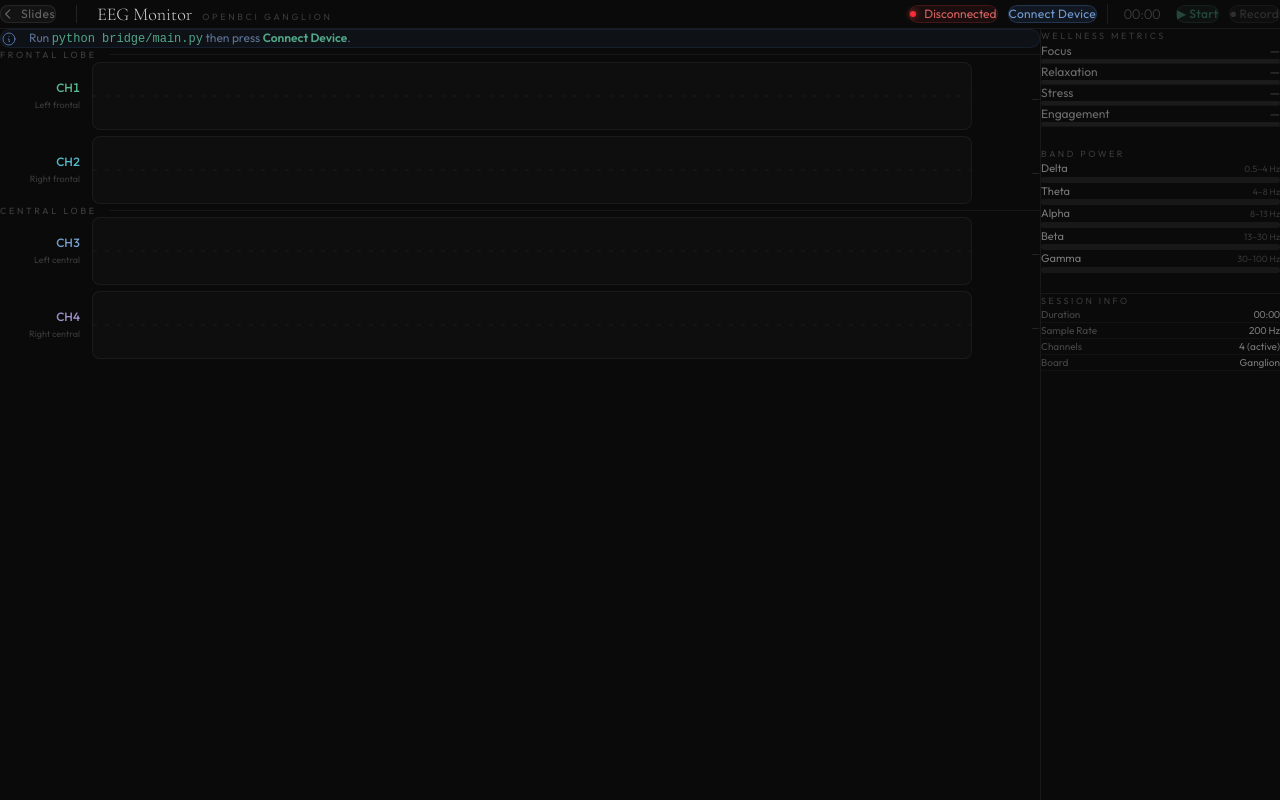
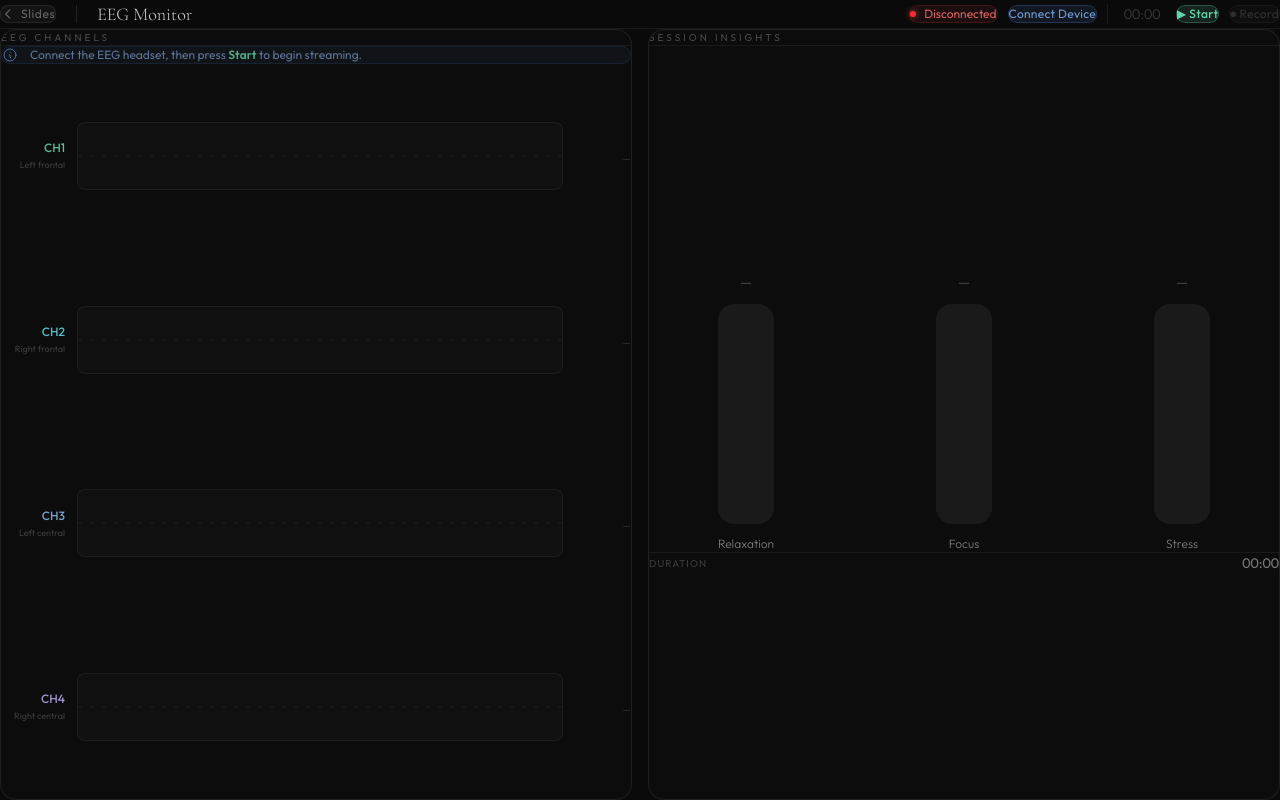
Before and after one commit to MBB-Neurotech/EEG-Meditation-interface-respository, a React (Vite) app: page /data in a window 1280 px wide. Built offline with nearby package versions, Linux system fonts and the light colour scheme.

Commit message:
Changed start button and data page format

```diff
--- a/src/pages/EEGPage.jsx
+++ b/src/pages/EEGPage.jsx
@@ -11,11 +11,15 @@ const CHANNELS = [
 
 const WS_URL     = 'ws://localhost:8765'
 const BUFFER_LEN = 400
-const EEG_SCALE  = 150   // μV — normalise raw samples into [-1, 1] range for canvas
+const EEG_SCALE  = 150
+
+const INSIGHTS = [
+  { label: 'Relaxation', value: 71, color: '#6ee7b7' },
+  { label: 'Focus',      value: 64, color: '#93c5fd' },
+  { label: 'Stress',     value: 28, color: '#fca5a5' },
+]
 
 // ── Waveform canvas ────────────────────────────────────────────────────────
-// bufRef.current is a plain Array that EEGPage mutates in place on every WS message.
-// The canvas reads from it on every animation frame — no props change needed.
 function WaveformCanvas({ bufRef, color, isLive }) {
   const canvasRef = useRef(null)
   const animRef   = useRef(null)
@@ -35,7 +39,6 @@ function WaveformCanvas({ bufRef, color, isLive }) {
 
       ctx.clearRect(0, 0, W, H)
 
-      // centre dashed line
       ctx.strokeStyle = 'rgba(255,255,255,0.06)'
       ctx.lineWidth = 1
       ctx.setLineDash([4, 8])
@@ -86,10 +89,10 @@ function formatTime(s) {
 }
 
 const STATUS = {
-  disconnected: { dot: 'bg-red-500',    shadow: 'rgba(239,68,68,0.8)',   bg: 'rgba(239,68,68,0.08)',   border: 'rgba(239,68,68,0.18)',   text: 'rgba(248,113,113,0.85)', label: 'Disconnected' },
-  connecting:   { dot: 'bg-yellow-400', shadow: 'rgba(250,204,21,0.8)',  bg: 'rgba(250,204,21,0.08)',  border: 'rgba(250,204,21,0.18)',  text: 'rgba(253,224,71,0.85)',  label: 'Connecting…'  },
-  connected:    { dot: 'bg-green-400',  shadow: 'rgba(74,222,128,0.8)',  bg: 'rgba(74,222,128,0.08)',  border: 'rgba(74,222,128,0.18)',  text: 'rgba(134,239,172,0.85)', label: 'Connected'    },
-  error:        { dot: 'bg-red-500',    shadow: 'rgba(239,68,68,0.8)',   bg: 'rgba(239,68,68,0.08)',   border: 'rgba(239,68,68,0.18)',   text: 'rgba(248,113,113,0.85)', label: 'Error'        },
+  disconnected: { dot: 'bg-red-500',    shadow: 'rgba(239,68,68,0.8)',  bg: 'rgba(239,68,68,0.08)',  border: 'rgba(239,68,68,0.18)',  text: 'rgba(248,113,113,0.85)', label: 'Disconnected' },
+  connecting:   { dot: 'bg-yellow-400', shadow: 'rgba(250,204,21,0.8)', bg: 'rgba(250,204,21,0.08)', border: 'rgba(250,204,21,0.18)', text: 'rgba(253,224,71,0.85)',  label: 'Connecting…'  },
+  connected:    { dot: 'bg-green-400',  shadow: 'rgba(74,222,128,0.8)', bg: 'rgba(74,222,128,0.08)', border: 'rgba(74,222,128,0.18)', text: 'rgba(134,239,172,0.85)', label: 'Connected'    },
+  error:        { dot: 'bg-red-500',    shadow: 'rgba(239,68,68,0.8)',  bg: 'rgba(239,68,68,0.08)',  border: 'rgba(239,68,68,0.18)',  text: 'rgba(248,113,113,0.85)', label: 'Error'        },
 }
 
 // ── Main component ─────────────────────────────────────────────────────────
@@ -100,11 +103,9 @@ export default function EEGPage() {
   const [elapsed,     setElapsed]     = useState(0)
   const [amplitudes,  setAmplitudes]  = useState(CHANNELS.map(() => '—'))
 
-  const wsRef   = useRef(null)
+  const wsRef    = useRef(null)
   const timerRef = useRef(null)
 
-  // One buffer object per channel; mutated in-place by the WS handler.
-  // Each element is { current: Array } to match React ref shape for WaveformCanvas.
   const channelBufRefs = useRef(
     CHANNELS.map(() => ({ current: new Array(BUFFER_LEN).fill(0) }))
   )
@@ -112,7 +113,6 @@ export default function EEGPage() {
   const isLive = wsStatus === 'connected'
   const sc     = STATUS[wsStatus]
 
-  // ── Session timer ──────────────────────────────────────────────────────
   useEffect(() => {
     if (isRunning) {
       timerRef.current = setInterval(() => setElapsed(e => e + 1), 1000)
@@ -123,7 +123,6 @@ export default function EEGPage() {
     return () => clearInterval(timerRef.current)
   }, [isRunning])
 
-  // ── Amplitude readout (every 500 ms) ──────────────────────────────────
   useEffect(() => {
     if (!isLive) { setAmplitudes(CHANNELS.map(() => '—')); return }
     const id = setInterval(() => {
@@ -136,48 +135,32 @@ export default function EEGPage() {
     return () => clearInterval(id)
   }, [isLive])
 
-  // ── WebSocket connection ───────────────────────────────────────────────
   const connectDevice = useCallback(() => {
     if (wsRef.current) { wsRef.current.close(); wsRef.current = null }
-
     setWsStatus('connecting')
     const ws = new WebSocket(WS_URL)
-
-    ws.onopen = () => setWsStatus('connected')
-
-    ws.onclose = () => {
+    ws.onopen    = () => setWsStatus('connected')
+    ws.onclose   = () => {
       setWsStatus('disconnected')
       setIsRunning(false)
       channelBufRefs.current.forEach(ref => ref.current.fill(0))
     }
-
-    ws.onerror = () => setWsStatus('error')
-
+    ws.onerror   = () => setWsStatus('error')
     ws.onmessage = (e) => {
       try {
         const msg = JSON.parse(e.data)
         if (msg.type !== 'eeg') return
-        // msg.channels: Array<Array<number>>  — one inner array per EEG channel
         msg.channels.forEach((samples, i) => {
           if (i >= CHANNELS.length) return
           const buf = channelBufRefs.current[i].current
-          samples.forEach(v => {
-            buf.shift()
-            buf.push(v / EEG_SCALE)
+          samples.forEach(v => { buf.shift(); buf.push(v / EEG_SCALE) })
         })
-        })
-      } catch { /* malformed frame — ignore */ }
+      } catch { /* malformed frame */ }
     }
-
     wsRef.current = ws
   }, [])
 
   const handleStop = () => { setIsRunning(false); setElapsed(0) }
-
-  const grouped = CHANNELS.reduce((acc, ch) => {
-    ;(acc[ch.region] ||= []).push(ch)
-    return acc
-  }, {})
 
   return (
     <div className="w-screen h-screen overflow-hidden flex flex-col"
@@ -201,18 +184,12 @@ export default function EEGPage() {
 
           <div style={{ width: 1, height: 18, background: 'rgba(255,255,255,0.1)' }} />
 
-          <div className="flex items-baseline gap-2.5">
           <span className="font-serif text-lg font-light" style={{ color: 'rgba(255,255,255,0.82)' }}>
             EEG Monitor
           </span>
-            <span className="font-sans text-[9px] tracking-[0.3em] uppercase" style={{ color: 'rgba(255,255,255,0.2)' }}>
-              OpenBCI Ganglion
-            </span>
-          </div>
         </div>
 
         <div className="flex items-center gap-2.5">
-          {/* Status pill */}
           <div className="flex items-center gap-2 px-3.5 py-1.5 rounded-full"
             style={{ background: sc.bg, border: `1px solid ${sc.border}` }}>
             <span className={`w-1.5 h-1.5 rounded-full ${sc.dot}`}
@@ -220,59 +197,61 @@ export default function EEGPage() {
             <span className="font-sans text-xs" style={{ color: sc.text }}>{sc.label}</span>
           </div>
 
-          <button
-            onClick={connectDevice}
-            disabled={wsStatus === 'connecting'}
-            className="font-sans text-xs px-4 py-1.5 rounded-full tracking-wide transition-all duration-200 hover:opacity-90 disabled:opacity-40 disabled:cursor-not-allowed"
+          <button onClick={connectDevice}
+            className="font-sans text-xs px-4 py-1.5 rounded-full tracking-wide transition-all duration-200 hover:opacity-90"
             style={{ background: 'rgba(100,160,255,0.1)', border: '1px solid rgba(100,160,255,0.2)', color: 'rgba(140,190,255,0.8)' }}>
-            {wsStatus === 'connected' ? 'Reconnect' : 'Connect Device'}
+            Connect Device
           </button>
 
           <div style={{ width: 1, height: 20, background: 'rgba(255,255,255,0.08)' }} />
 
-          {/* Timer */}
           <span className="font-sans text-sm tabular-nums font-light w-12 text-center"
             style={{ color: isRunning ? 'rgba(255,255,255,0.7)' : 'rgba(255,255,255,0.2)' }}>
             {formatTime(elapsed)}
           </span>
 
-          {/* Start / Stop */}
           <button
             onClick={() => isRunning ? handleStop() : setIsRunning(true)}
-            disabled={!isLive}
-            className="font-sans text-xs px-5 py-1.5 rounded-full tracking-wide font-medium transition-all duration-200 disabled:opacity-30 disabled:cursor-not-allowed"
+            className="font-sans text-xs px-5 py-1.5 rounded-full tracking-wide font-medium transition-all duration-200"
             style={{
-              background: isRunning ? 'rgba(239,68,68,0.15)'    : 'rgba(110,231,183,0.12)',
-              border:     isRunning ? '1px solid rgba(239,68,68,0.3)' : '1px solid rgba(110,231,183,0.25)',
-              color:      isRunning ? 'rgba(252,165,165,0.9)'   : 'rgba(110,231,183,0.9)',
+              background: isRunning ? 'rgba(239,68,68,0.15)' : 'rgba(110,231,183,0.12)',
+              border: isRunning ? '1px solid rgba(239,68,68,0.3)' : '1px solid rgba(110,231,183,0.25)',
+              color: isRunning ? 'rgba(252,165,165,0.9)' : 'rgba(110,231,183,0.9)',
             }}>
             {isRunning ? '■ Stop' : '▶ Start'}
           </button>
 
-          {/* Record */}
           <button
             onClick={() => isRunning && setIsRecording(r => !r)}
             className="font-sans text-xs px-4 py-1.5 rounded-full tracking-wide transition-all duration-200"
             style={{
-              background: isRecording ? 'rgba(239,68,68,0.15)'         : 'rgba(255,255,255,0.04)',
-              border:     isRecording ? '1px solid rgba(239,68,68,0.3)' : '1px solid rgba(255,255,255,0.08)',
-              color:      isRecording ? 'rgba(252,165,165,0.9)'        : 'rgba(255,255,255,0.28)',
-              cursor:     isRunning ? 'pointer' : 'not-allowed',
-              opacity:    isRunning ? 1 : 0.5,
+              background: isRecording ? 'rgba(239,68,68,0.15)' : 'rgba(255,255,255,0.04)',
+              border: isRecording ? '1px solid rgba(239,68,68,0.3)' : '1px solid rgba(255,255,255,0.08)',
+              color: isRecording ? 'rgba(252,165,165,0.9)' : 'rgba(255,255,255,0.28)',
+              cursor: isRunning ? 'pointer' : 'not-allowed',
+              opacity: isRunning ? 1 : 0.5,
             }}>
             {isRecording ? '● Recording' : '⏺ Record'}
           </button>
         </div>
       </header>
 
-      {/* ── Main layout ── */}
-      <div className="flex flex-1 overflow-hidden">
+      {/* ── Two-box layout ── */}
+      <div className="flex flex-1 gap-4 p-4 overflow-hidden">
 
-        {/* Waveform area */}
-        <div className="flex-1 overflow-y-auto py-4 px-6">
+        {/* ── Left box: Waveforms ── */}
+        <div className="flex-1 flex flex-col rounded-2xl overflow-hidden"
+          style={{ background: 'rgba(255,255,255,0.01)', border: '1px solid rgba(255,255,255,0.08)' }}>
 
-          {!isLive && (
-            <div className="mb-4 flex items-center gap-3 px-4 py-3 rounded-xl"
+          <div className="flex items-center px-5 py-3 flex-shrink-0"
+            style={{ borderBottom: '1px solid rgba(255,255,255,0.06)' }}>
+            <span className="font-sans text-[10px] tracking-[0.3em] uppercase"
+              style={{ color: 'rgba(255,255,255,0.25)' }}>EEG Channels</span>
+          </div>
+
+          <div className="flex-1 flex flex-col px-5 py-4 overflow-hidden">
+            {!isRunning && (
+              <div className="mb-3 flex items-center gap-3 px-4 py-3 rounded-xl flex-shrink-0"
                 style={{ background: 'rgba(100,160,255,0.05)', border: '1px solid rgba(100,160,255,0.1)' }}>
                 <svg className="w-4 h-4 flex-shrink-0" fill="none" stroke="currentColor" viewBox="0 0 24 24"
                   style={{ color: 'rgba(120,170,255,0.6)' }}>
@@ -280,149 +259,81 @@ export default function EEGPage() {
                     d="M13 16h-1v-4h-1m1-4h.01M21 12a9 9 0 11-18 0 9 9 0 0118 0z" />
                 </svg>
                 <p className="font-sans text-xs" style={{ color: 'rgba(160,195,255,0.55)' }}>
-                Run <code style={{ color: 'rgba(110,231,183,0.7)', fontFamily: 'monospace' }}>python bridge/main.py</code> then press <strong style={{ color: 'rgba(110,231,183,0.7)' }}>Connect Device</strong>.
+                  Connect the EEG headset, then press <strong style={{ color: 'rgba(110,231,183,0.7)' }}>Start</strong> to begin streaming.
                 </p>
               </div>
             )}
 
-          {Object.entries(grouped).map(([region, channels]) => (
-            <div key={region} className="mb-5">
-              <div className="flex items-center gap-3 mb-2">
-                <span className="font-sans text-[9px] tracking-[0.3em] uppercase"
-                  style={{ color: 'rgba(255,255,255,0.22)' }}>
-                  {region} Lobe
-                </span>
-                <div className="flex-1 h-px" style={{ background: 'rgba(255,255,255,0.05)' }} />
+            <div className="flex-1 flex flex-col justify-around">
+              {CHANNELS.map((ch, i) => (
+                <div key={ch.name} className="flex items-center gap-3" style={{ height: '68px' }}>
+                  <div className="w-16 flex-shrink-0 flex flex-col items-end gap-0.5">
+                    <span className="font-sans text-xs font-medium" style={{ color: ch.color + 'cc' }}>{ch.name}</span>
+                    <span className="font-sans text-[9px]" style={{ color: 'rgba(255,255,255,0.2)' }}>{ch.desc}</span>
                   </div>
-
-              <div className="flex flex-col gap-1.5">
-                {channels.map(ch => {
-                  const idx = CHANNELS.findIndex(c => c.name === ch.name)
-                  return (
-                    <div key={ch.name} className="flex items-center gap-3" style={{ height: '68px' }}>
-                      <div className="w-20 flex-shrink-0 flex flex-col items-end gap-0.5">
-                        <span className="font-sans text-xs font-medium tabular-nums"
-                          style={{ color: ch.color + 'cc' }}>
-                          {ch.name}
-                        </span>
-                        <span className="font-sans text-[9px]" style={{ color: 'rgba(255,255,255,0.2)' }}>
-                          {ch.desc}
-                        </span>
-                      </div>
-
                   <div className="flex-1 h-full rounded-lg overflow-hidden"
                     style={{ background: 'rgba(255,255,255,0.02)', border: '1px solid rgba(255,255,255,0.05)' }}>
-                        <WaveformCanvas
-                          bufRef={channelBufRefs.current[idx]}
-                          color={ch.color}
-                          isLive={isLive}
-                        />
+                    <WaveformCanvas bufRef={channelBufRefs.current[i]} color={ch.color} isLive={isLive} />
                   </div>
-
                   <div className="w-14 flex-shrink-0 text-right">
                     <span className="font-sans text-[10px] tabular-nums"
                       style={{ color: isLive ? ch.color + '80' : 'rgba(255,255,255,0.15)' }}>
-                          {isLive ? `${amplitudes[idx]} μV` : '—'}
+                      {isLive ? `${amplitudes[i]} μV` : '—'}
                     </span>
-                      </div>
-                    </div>
-                  )
-                })}
                   </div>
                 </div>
               ))}
             </div>
+          </div>
+        </div>
 
-        {/* ── Sidebar ── */}
-        <aside className="w-60 flex-shrink-0 overflow-y-auto py-5 px-5 flex flex-col gap-5"
-          style={{ borderLeft: '1px solid rgba(255,255,255,0.06)' }}>
+        {/* ── Right box: Insights ── */}
+        <div className="flex-1 flex flex-col rounded-2xl overflow-hidden"
+          style={{ background: 'rgba(255,255,255,0.01)', border: '1px solid rgba(255,255,255,0.08)' }}>
 
-          {/* Wellness metrics */}
-          <div>
-            <p className="font-sans text-[9px] tracking-[0.28em] uppercase mb-3"
-              style={{ color: 'rgba(255,255,255,0.2)' }}>
-              Wellness Metrics
-            </p>
-            {[
-              { label: 'Focus',      value: 64, color: '#93c5fd' },
-              { label: 'Relaxation', value: 71, color: '#6ee7b7' },
-              { label: 'Stress',     value: 28, color: '#fca5a5' },
-              { label: 'Engagement', value: 55, color: '#fcd34d' },
-            ].map(m => (
-              <div key={m.label} className="py-2.5"
-                style={{ borderBottom: '1px solid rgba(255,255,255,0.04)' }}>
-                <div className="flex justify-between mb-1.5">
-                  <span className="font-sans text-xs" style={{ color: 'rgba(255,255,255,0.4)' }}>{m.label}</span>
-                  <span className="font-sans text-xs font-medium tabular-nums"
-                    style={{ color: isLive ? m.color + 'cc' : 'rgba(255,255,255,0.2)' }}>
-                    {isLive ? `${m.value}%` : '—'}
+          <div className="flex items-center px-5 py-3 flex-shrink-0"
+            style={{ borderBottom: '1px solid rgba(255,255,255,0.06)' }}>
+            <span className="font-sans text-[10px] tracking-[0.3em] uppercase"
+              style={{ color: 'rgba(255,255,255,0.25)' }}>Session Insights</span>
+          </div>
+
+          <div className="flex-1 flex flex-col items-center justify-center px-8 py-6">
+            {/* Vertical bar chart */}
+            <div className="w-full flex gap-6" style={{ height: '280px' }}>
+              {INSIGHTS.map(m => (
+                <div key={m.label} className="flex flex-col items-center gap-3 flex-1 h-full">
+                  <span className="font-sans text-sm font-medium tabular-nums flex-shrink-0"
+                    style={{ color: isRunning ? m.color : 'rgba(255,255,255,0.2)' }}>
+                    {isRunning ? `${m.value}%` : '—'}
                   </span>
-                </div>
-                <div className="h-1 rounded-full overflow-hidden" style={{ background: 'rgba(255,255,255,0.07)' }}>
-                  <div className="h-full rounded-full"
+                  <div className="flex-1 w-14 rounded-2xl relative overflow-hidden"
+                    style={{ background: 'rgba(255,255,255,0.06)' }}>
+                    <div className="absolute bottom-0 left-0 right-0 rounded-2xl"
                       style={{
-                      background: m.color,
-                      width: isLive ? `${m.value}%` : '0%',
-                      opacity: 0.65,
-                      transition: 'width 1.2s cubic-bezier(0.4,0,0.2,1)',
+                        height: isRunning ? `${m.value}%` : '0%',
+                        background: `linear-gradient(0deg, ${m.color}40, ${m.color}cc)`,
+                        transition: 'height 1.4s cubic-bezier(0.4,0,0.2,1)',
+                        boxShadow: isRunning ? `0 0 20px ${m.color}30` : 'none',
                       }} />
                   </div>
+                  <span className="font-sans text-xs font-light flex-shrink-0"
+                    style={{ color: 'rgba(255,255,255,0.45)' }}>
+                    {m.label}
+                  </span>
                 </div>
               ))}
             </div>
 
-          {/* Band power */}
-          <div>
-            <p className="font-sans text-[9px] tracking-[0.28em] uppercase mb-3"
-              style={{ color: 'rgba(255,255,255,0.2)' }}>
-              Band Power
-            </p>
-            {[
-              { label: 'Delta', range: '0.5–4 Hz',  pct: 38, color: '#c4b5fd' },
-              { label: 'Theta', range: '4–8 Hz',    pct: 52, color: '#93c5fd' },
-              { label: 'Alpha', range: '8–13 Hz',   pct: 67, color: '#6ee7b7' },
-              { label: 'Beta',  range: '13–30 Hz',  pct: 44, color: '#fcd34d' },
-              { label: 'Gamma', range: '30–100 Hz', pct: 21, color: '#fca5a5' },
-            ].map(b => (
-              <div key={b.label} className="py-1.5">
-                <div className="flex justify-between items-baseline mb-1">
-                  <span className="font-sans text-[11px]" style={{ color: 'rgba(255,255,255,0.45)' }}>{b.label}</span>
-                  <span className="font-sans text-[9px]" style={{ color: 'rgba(255,255,255,0.18)' }}>{b.range}</span>
-                </div>
-                <div className="h-1.5 rounded-full overflow-hidden" style={{ background: 'rgba(255,255,255,0.06)' }}>
-                  <div className="h-full rounded-full"
-                    style={{
-                      background: `linear-gradient(90deg, ${b.color}88, ${b.color})`,
-                      width: isLive ? `${b.pct}%` : '0%',
-                      transition: 'width 1.2s cubic-bezier(0.4,0,0.2,1)',
-                    }} />
+            <div className="mt-8 pt-5 w-full" style={{ borderTop: '1px solid rgba(255,255,255,0.06)' }}>
+              <div className="flex justify-between items-center">
+                <span className="font-sans text-[10px] tracking-widest uppercase"
+                  style={{ color: 'rgba(255,255,255,0.2)' }}>Duration</span>
+                <span className="font-sans text-sm tabular-nums"
+                  style={{ color: 'rgba(255,255,255,0.45)' }}>{formatTime(elapsed)}</span>
               </div>
             </div>
-            ))}
           </div>
-
-          {/* Session info */}
-          <div className="mt-auto pt-3" style={{ borderTop: '1px solid rgba(255,255,255,0.06)' }}>
-            <p className="font-sans text-[9px] tracking-[0.28em] uppercase mb-3"
-              style={{ color: 'rgba(255,255,255,0.2)' }}>
-              Session Info
-            </p>
-            {[
-              { label: 'Duration',    value: formatTime(elapsed) },
-              { label: 'Sample Rate', value: '200 Hz' },
-              { label: 'Channels',    value: '4 (active)' },
-              { label: 'Board',       value: 'Ganglion' },
-            ].map(s => (
-              <div key={s.label} className="flex justify-between py-1.5"
-                style={{ borderBottom: '1px solid rgba(255,255,255,0.03)' }}>
-                <span className="font-sans text-[10px]" style={{ color: 'rgba(255,255,255,0.25)' }}>{s.label}</span>
-                <span className="font-sans text-[10px] tabular-nums" style={{ color: 'rgba(255,255,255,0.45)' }}>
-                  {s.value}
-                </span>
         </div>
-            ))}
-          </div>
-        </aside>
       </div>
     </div>
   )
```
Also changed, not shown: src/pages/SlideshowPage.jsx (+1 -47 lines), src/slides/Slide4Meditation.jsx (+8 -3 lines). Lines whose indentation alone changed are shown as unchanged.
